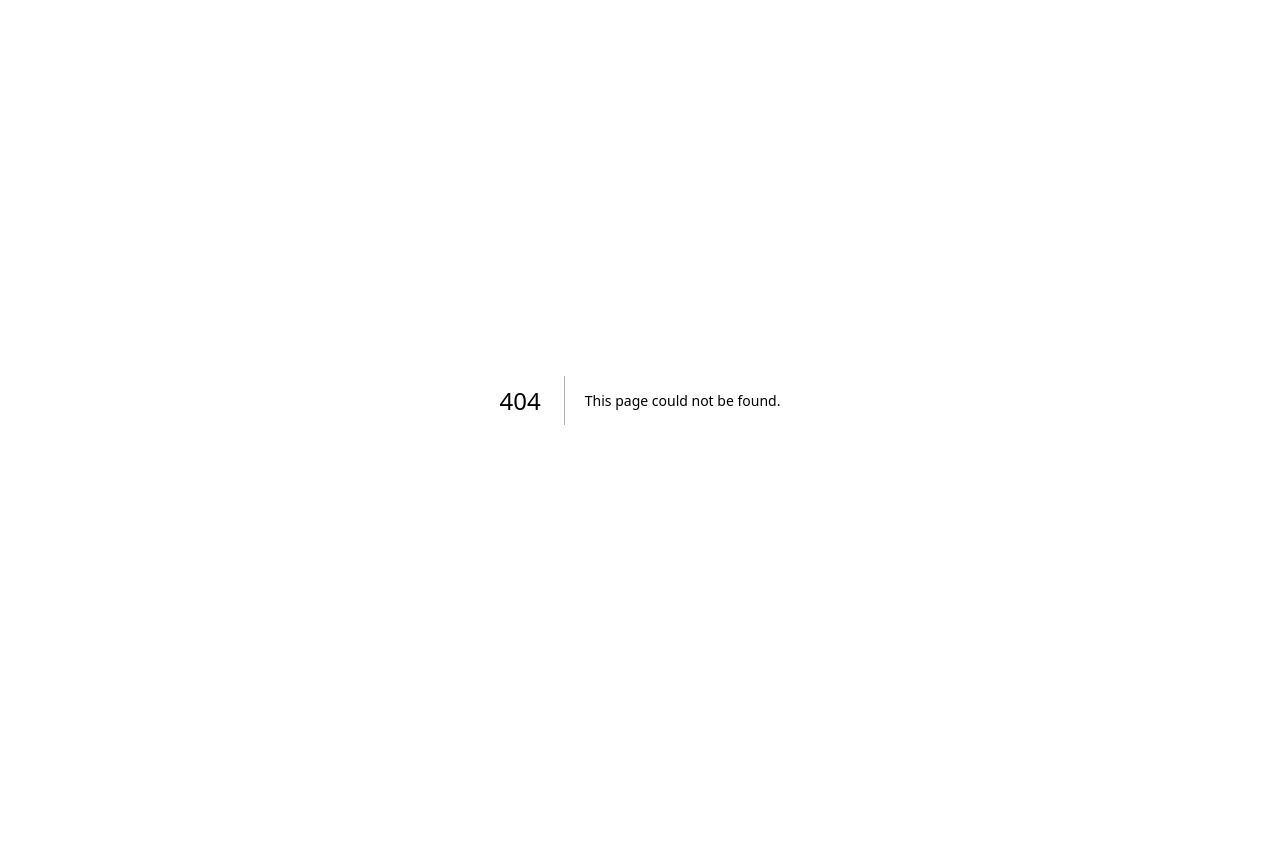
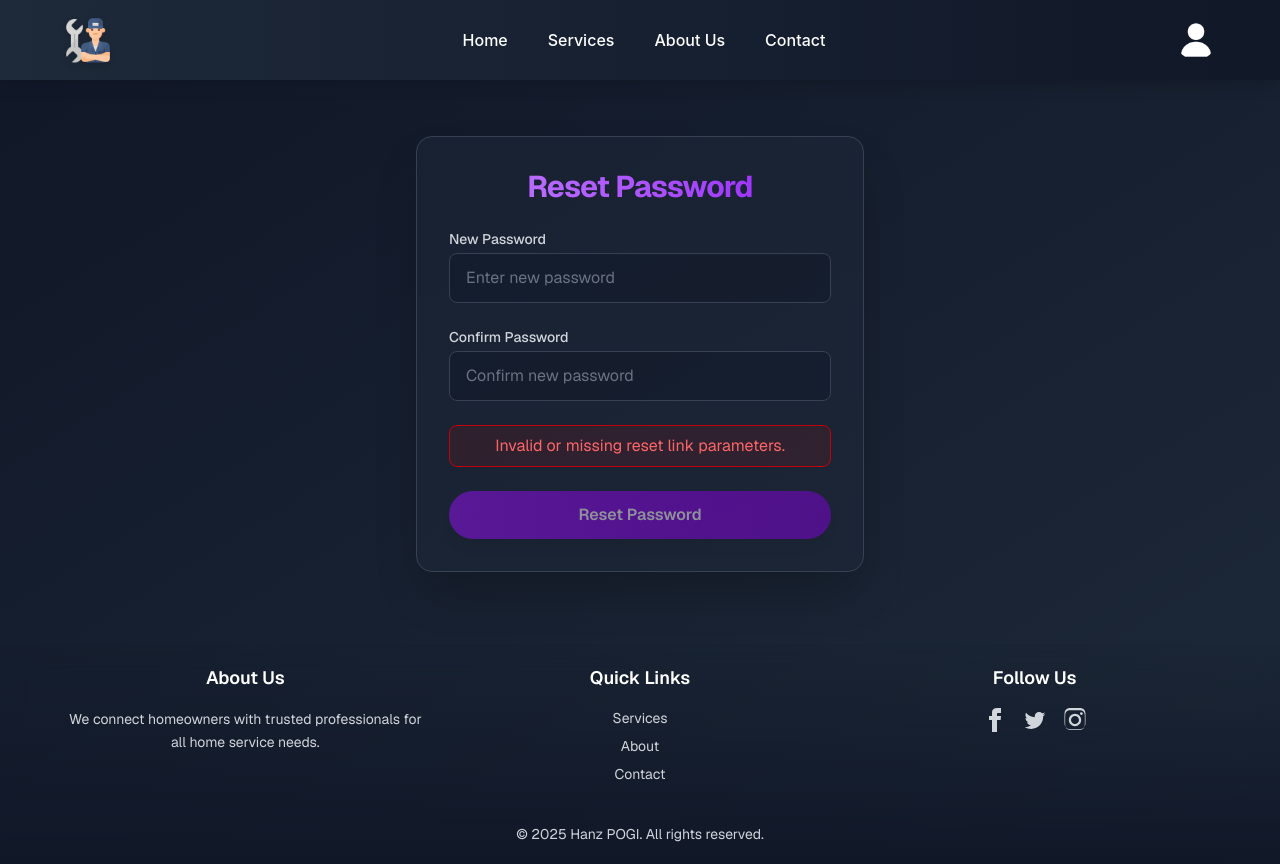
Before and after one commit to Zhaii43/home_service, a Next.js app: page /reset-password in a window 1280 px wide. Before the commit this address had no page. Before the commit the page ends 800 px from the top, so only its background shows below. Built offline with nearby package versions, Linux system fonts and the light colour scheme.

Commit message:
initial commit

```diff
--- /dev/null
+++ b/src/app/reset-password/page.tsx
@@ -0,0 +1,152 @@
+"use client";
+
+import React, { useState, useEffect } from "react";
+import axios from "axios";
+import { useRouter, useSearchParams } from "next/navigation";
+import { motion } from "framer-motion";
+import Header from "@/component/header";
+import Footer from "@/component/footer";
+
+const ResetPasswordPage: React.FC = () => {
+  const [newPassword, setNewPassword] = useState("");
+  const [confirmPassword, setConfirmPassword] = useState("");
+  const [errorMessage, setErrorMessage] = useState("");
+  const [successMessage, setSuccessMessage] = useState("");
+  const [loading, setLoading] = useState(false);
+  const [token, setToken] = useState("");
+  const [email, setEmail] = useState("");
+
+  const router = useRouter();
+  const searchParams = useSearchParams();
+
+  useEffect(() => {
+    // Extract token and email from URL query parameters
+    const tokenParam = searchParams.get("token");
+    const emailParam = searchParams.get("email");
+    if (tokenParam && emailParam) {
+      setToken(tokenParam);
+      setEmail(emailParam);
+    } else {
+      setErrorMessage("Invalid or missing reset link parameters.");
+    }
+  }, [searchParams]);
+
+  const handleResetPassword = async (e: React.FormEvent) => {
+    e.preventDefault();
+    setErrorMessage("");
+    setSuccessMessage("");
+    setLoading(true);
+
+    if (newPassword !== confirmPassword) {
+      setErrorMessage("Passwords do not match.");
+      setLoading(false);
+      return;
+    }
+
+    try {
+      const response = await axios.post("https://backend-r9v8.onrender.com/api/user/password_reset_confirm/", {
+        email,
+        token,
+        password: newPassword,
+      });
+
+      setSuccessMessage(response.data.message);
+      setNewPassword("");
+      setConfirmPassword("");
+      setTimeout(() => router.push("/login"), 3000); // Redirect to login after 3 seconds
+    } catch (error: unknown) {
+      if (axios.isAxiosError(error)) {
+        setErrorMessage(error.response?.data?.error || "Something went wrong");
+      } else {
+        setErrorMessage("An unexpected error occurred");
+      }
+    } finally {
+      setLoading(false);
+    }
+  };
+
+  const cardAnimation = {
+    hidden: { opacity: 0, y: 20 },
+    visible: { opacity: 1, y: 0, transition: { duration: 0.6, ease: "easeOut" } },
+  };
+
+  return (
+    <div className="flex flex-col min-h-screen bg-gradient-to-br from-gray-900 to-gray-800 font-sans">
+      <Header />
+
+      <main className="flex flex-1 justify-center items-center px-4 sm:px-6 lg:px-8 py-16">
+        <motion.div
+          className="w-full max-w-md bg-gray-800/50 border border-gray-700 rounded-2xl shadow-2xl p-8"
+          variants={cardAnimation}
+          initial="hidden"
+          animate="visible"
+        >
+          <h2 className="text-3xl font-bold text-center mb-6 bg-clip-text text-transparent bg-gradient-to-r from-purple-400 to-purple-600 tracking-tight">
+            Reset Password
+          </h2>
+          <form onSubmit={handleResetPassword} className="space-y-6">
+            <div>
+              <label htmlFor="new-password" className="block text-sm font-medium text-gray-300">
+                New Password
+              </label>
+              <input
+                type="password"
+                id="new-password"
+                value={newPassword}
+                onChange={(e) => setNewPassword(e.target.value)}
+                required
+                className="mt-1 block w-full px-4 py-3 bg-gray-900/50 border border-gray-700 rounded-lg text-gray-200 placeholder-gray-500 focus:outline-none focus:ring-2 focus:ring-purple-500 focus:border-purple-500 transition-all duration-200"
+                placeholder="Enter new password"
+              />
+            </div>
+            <div>
+              <label htmlFor="confirm-password" className="block text-sm font-medium text-gray-300">
+                Confirm Password
+              </label>
+              <input
+                type="password"
+                id="confirm-password"
+                value={confirmPassword}
+                onChange={(e) => setConfirmPassword(e.target.value)}
+                required
+                className="mt-1 block w-full px-4 py-3 bg-gray-900/50 border border-gray-700 rounded-lg text-gray-200 placeholder-gray-500 focus:outline-none focus:ring-2 focus:ring-purple-500 focus:border-purple-500 transition-all duration-200"
+                placeholder="Confirm new password"
+              />
+            </div>
+            {errorMessage && (
+              <motion.div
+                className="text-red-400 text-center bg-red-900/20 border border-red-700 rounded-lg py-2"
+                initial={{ opacity: 0 }}
+                animate={{ opacity: 1 }}
+                transition={{ duration: 0.3 }}
+              >
+                {errorMessage}
+              </motion.div>
+            )}
+            {successMessage && (
+              <motion.div
+                className="text-green-400 text-center bg-green-900/20 border border-green-700 rounded-lg py-2"
+                initial={{ opacity: 0 }}
+                animate={{ opacity: 1 }}
+                transition={{ duration: 0.3 }}
+              >
+                {successMessage}
+              </motion.div>
+            )}
+            <button
+              type="submit"
+              disabled={loading || !token || !email}
+              className="w-full px-4 py-3 bg-gradient-to-r from-purple-600 to-purple-700 text-white font-semibold rounded-full shadow-lg hover:from-purple-700 hover:to-purple-800 hover:scale-105 transform transition-all duration-300 disabled:opacity-50 disabled:cursor-not-allowed"
+            >
+              {loading ? "Resetting..." : "Reset Password"}
+            </button>
+          </form>
+        </motion.div>
+      </main>
+
+      <Footer />
+    </div>
+  );
+};
+
+export default ResetPasswordPage;
```
